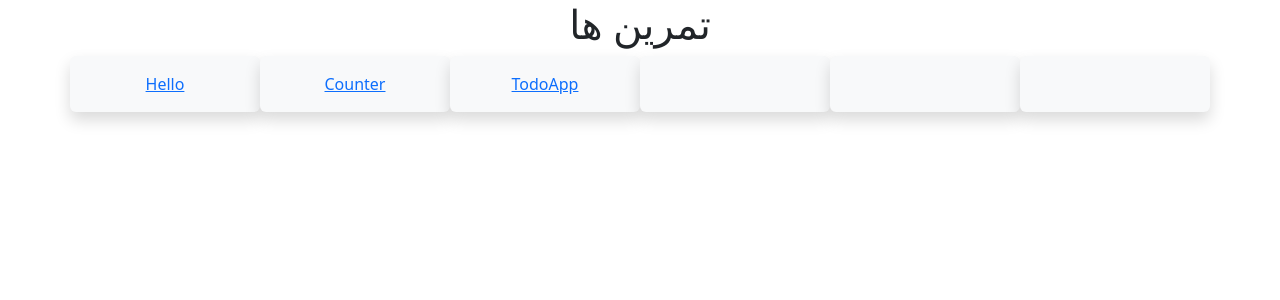
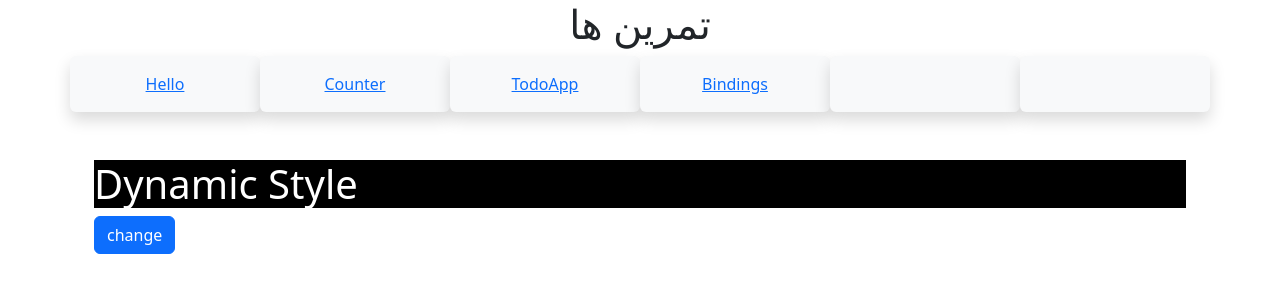
Before and after one commit to ielhamsv/vue-learning-30days, a Vue app in the folder vue-30days/: page /Bindings in a window 1280 px wide. Shown: the top 300 px of the page. Built offline with nearby package versions, Linux system fonts and the light colour scheme.

Commit message:
day04 , Bindings

```diff
--- a/vue-30days/src/App.vue
+++ b/vue-30days/src/App.vue
@@ -15,7 +15,9 @@
         <div class="col-md-2 shadow p-3 bg-body-tertiary rounded text-center">
           <router-link to="/TodoApp">TodoApp</router-link>
         </div>
-        <div class="col-md-2 shadow p-3 bg-body-tertiary rounded text-center"></div>
+        <div class="col-md-2 shadow p-3 bg-body-tertiary rounded text-center">
+          <router-link to="/Bindings">Bindings</router-link>
+        </div>
         <div class="col-md-2 shadow p-3 bg-body-tertiary rounded text-center"></div>
         <div class="col-md-2 shadow p-3 bg-body-tertiary rounded text-center"></div>
       </div>
--- a/vue-30days/src/router/index.js
+++ b/vue-30days/src/router/index.js
@@ -2,6 +2,7 @@ import { createRouter, createWebHistory } from 'vue-router'
 import Hello from '../views/Hello.vue'
 import Counter from "@/views/Counter.vue";
 import TodoApp from "@/views/TodoApp.vue";
+import Bindings from "@/views/Bindings.vue";
 
 const router = createRouter({
   history: createWebHistory(import.meta.env.BASE_URL),
@@ -9,6 +10,7 @@ const router = createRouter({
     {path: '/Hello', name: 'Hello', component: Hello},
     {path: '/Counter', name: 'Counter', component: Counter},
     {path: '/TodoApp', name: 'TodoApp', component: TodoApp},
+    {path: '/Bindings', name: 'Bindings', component: Bindings},
   ],
 })
 
--- /dev/null
+++ b/vue-30days/src/views/Bindings.vue
@@ -0,0 +1,23 @@
+<script setup>
+import {ref} from "vue"
+const Bgcolor=ref("black")
+const Tcolor=ref("white")
+
+function Change(){
+  Bgcolor.value=Bgcolor.value=="black" ? "red" : "black"
+  Tcolor.value=Tcolor.value=="white" ? "black" : "white"
+}
+</script>
+
+<template>
+<div class="container">
+  <div :style="{backgroundColor:Bgcolor}">
+    <h1 :style="{color:Tcolor}">Dynamic Style</h1>
+  </div>
+  <button class="btn btn-primary" @click="Change">change</button>
+</div>
+</template>
+
+<style scoped>
+
+</style>
```
